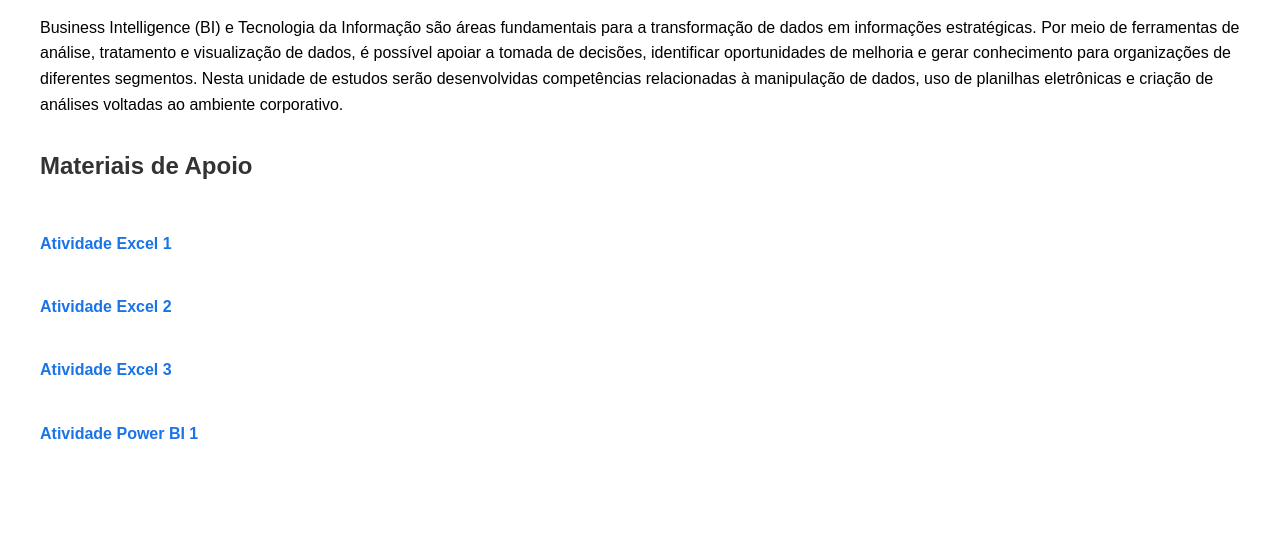
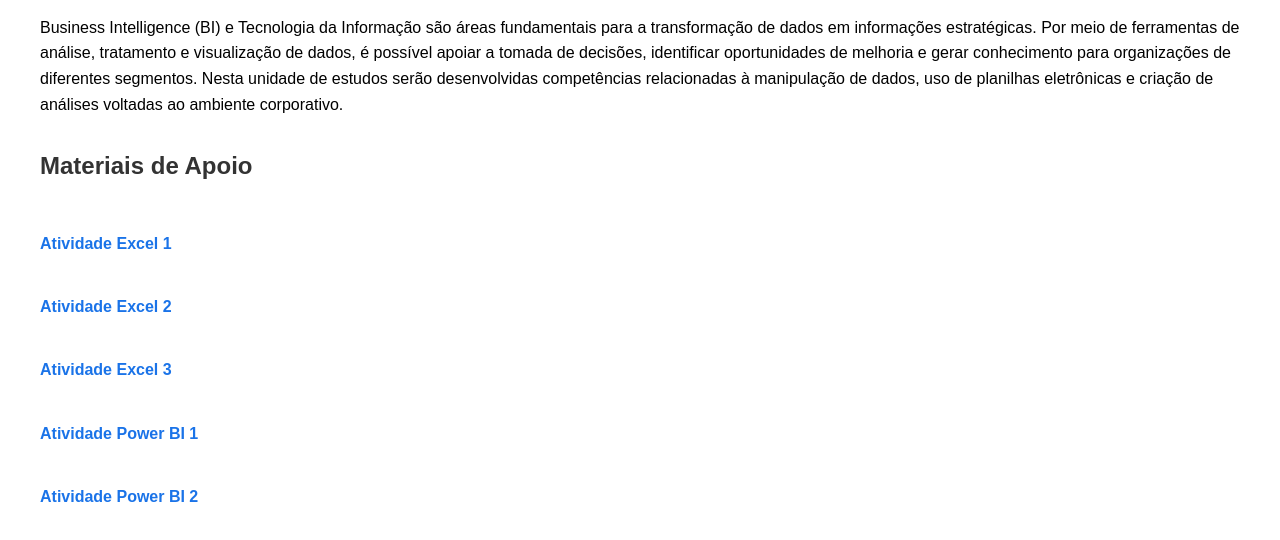
Before and after one commit to maxvallim/BI, a plain HTML site: page index.html in a window 1280 px wide. Shown: the part 116-656 px from the top of the page. Drawn offline with Linux system fonts and the light colour scheme.

Commit message:
Add link for Atividade Power BI 2

```diff
--- a/index.html
+++ b/index.html
@@ -68,6 +68,7 @@ a:hover {
 <li><br/><a href="Excel2/BI_ELT_2.html" target="_blank">Atividade Excel 2</a><br/></li>
 <li><br/><a href="Excel3/Case_BI_TalentoCorp_RH.html" target="_blank">Atividade Excel 3</a><br/></li>
 <li><br/><a href="PowerBI/PowerBI1.html" target="_blank">Atividade Power BI 1</a><br/></li>
+<li><br/><a href="PowerBI1/PowerBI2.html" target="_blank">Atividade Power BI 2</a><br/></li>
 </ul>
 </div>
 
```
